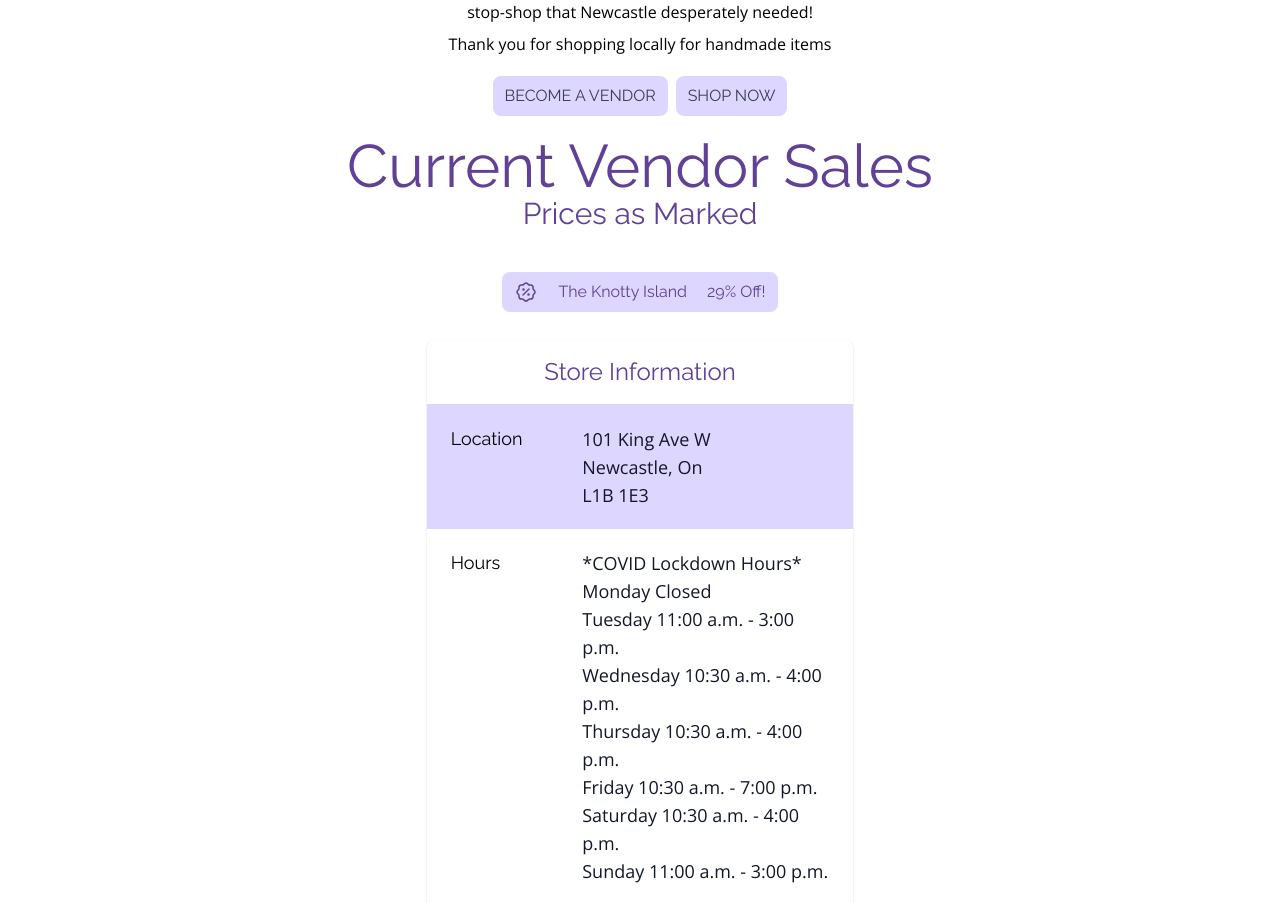
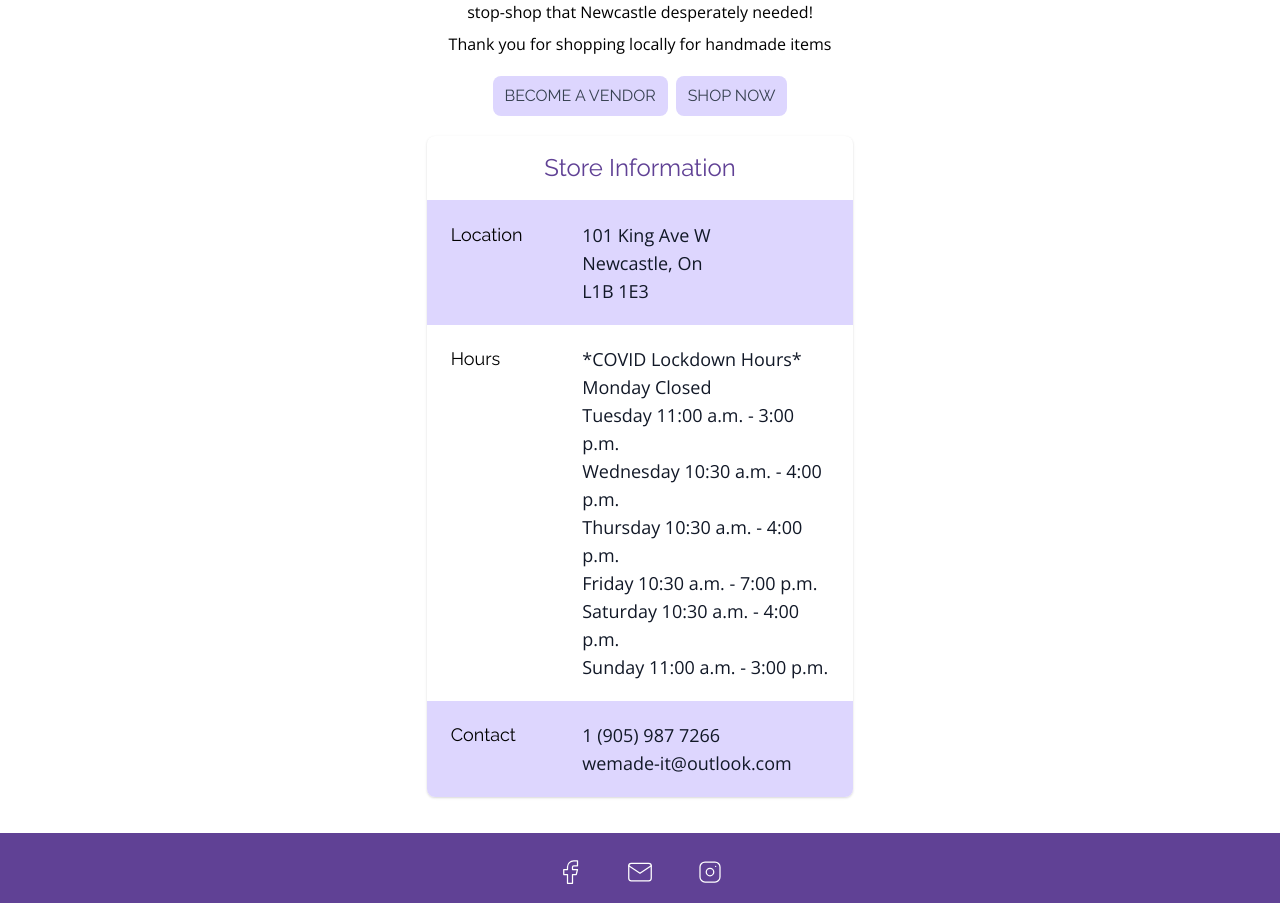
Before and after one commit to kellenwiltshire/we-made-it, a Next.js app: page / in a window 1280 px wide. Shown: the part 1366-2269 px from the top of the page. Built offline with nearby package versions, Linux system fonts and the light colour scheme.

Commit message:
Sales Updated

```diff
--- a/VendorList/VendorList.js
+++ b/VendorList/VendorList.js
@@ -248,8 +248,8 @@ export const vendors = [
 	{
 		vendor: 'The Knotty Island',
 		image: '/vendorphotos/theknottyisland.jpg',
-		sale: 29,
-		discount: 'VBRXIOXNI6OJHH625OHGJAAK',
+		// sale: 29,
+		// discount: 'VBRXIOXNI6OJHH625OHGJAAK',
 	},
 	{
 		vendor: 'The Quilting Queen',
--- a/pages/index.js
+++ b/pages/index.js
@@ -26,7 +26,7 @@ export default function Home({ cart }) {
 			</Link>
 			<Headers title='Our Story' />
 			<AboutStore />
-			<VendorSale />
+			{/* <VendorSale /> */}
 			<Location />
 		</Layout>
 	);
```
